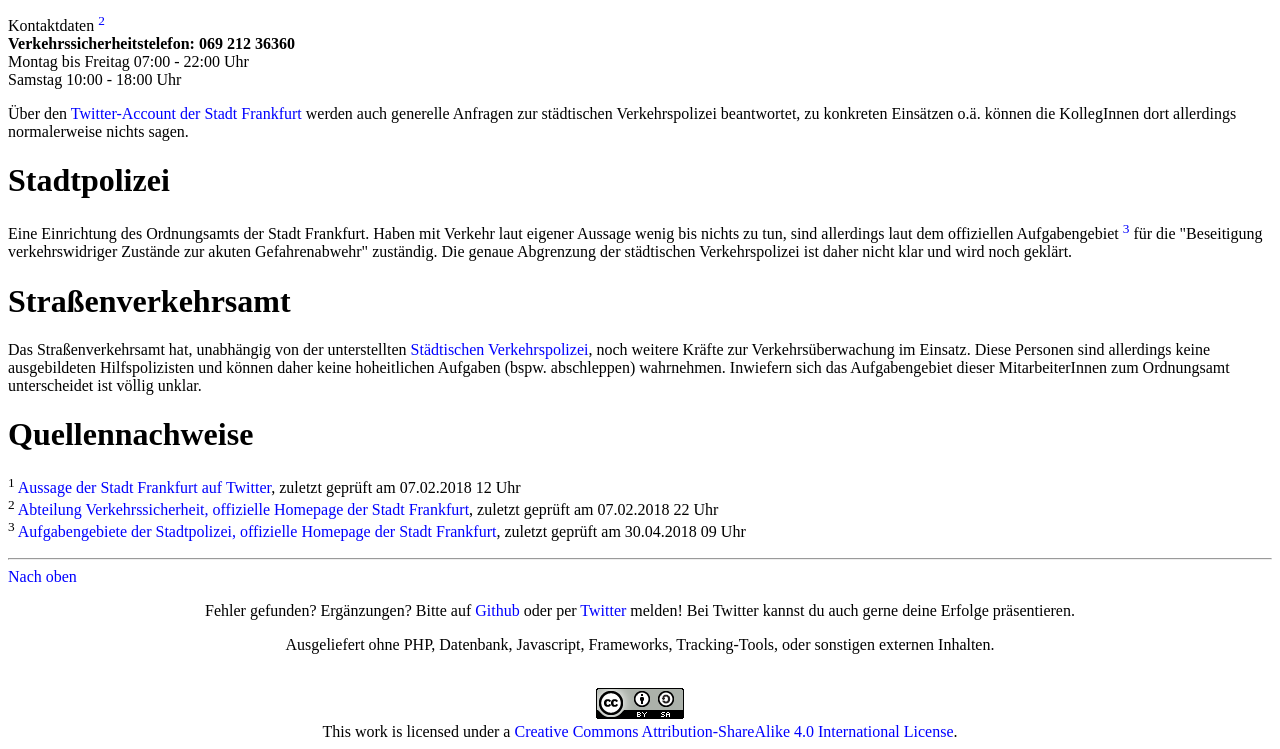
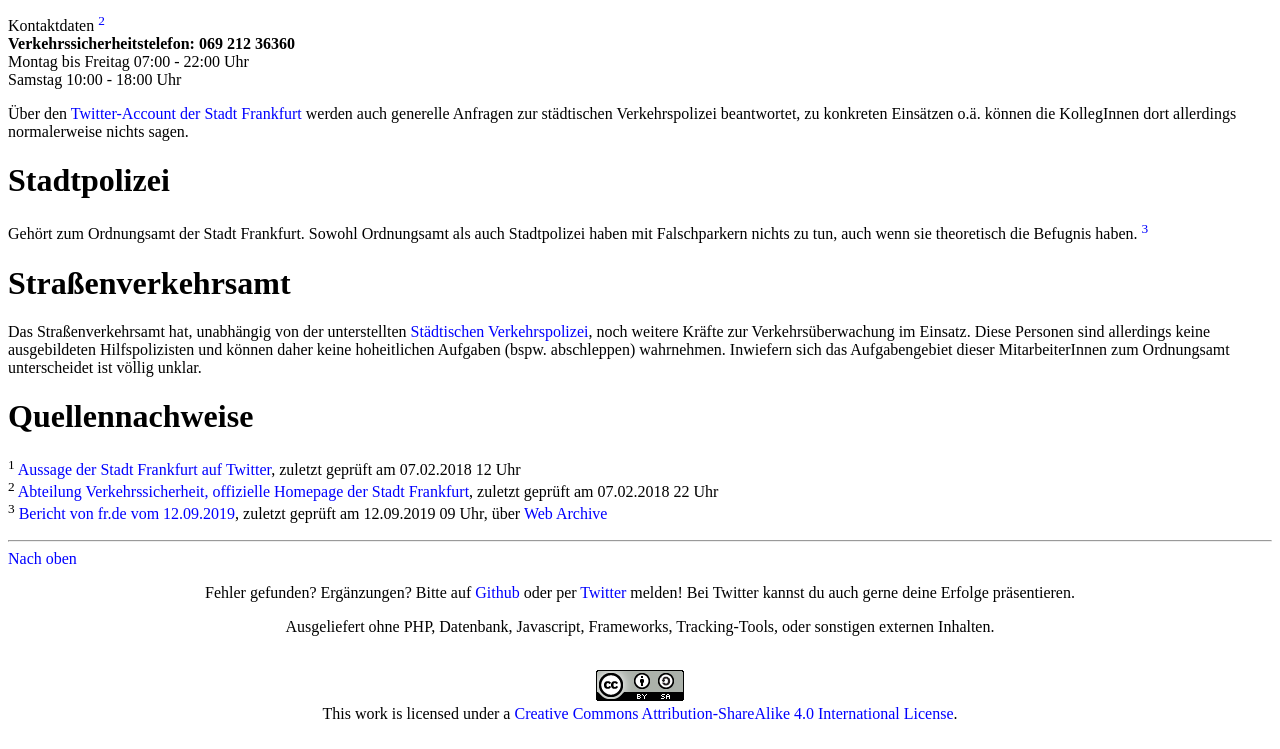
Before and after one commit to falschparkenffm/homepage, a PHP site: page /behoerden.php in a window 1280 px wide. Shown: the part 485-1234 px from the top of the page. After the commit the page ends 1204 px from the top, so only its background shows below. Run offline with PHP 8.4, Linux system fonts and the light colour scheme.

Commit message:
Konkretisiere Aufgaben der Stadtpolizei/Ordnungsamt

```diff
--- a/behoerden.php
+++ b/behoerden.php
@@ -29,7 +29,7 @@ Samstag	10:00 - 18:00 Uhr
 </p>
 
 <h1 id="stadtpolizei">Stadtpolizei</h1>
-Eine Einrichtung des Ordnungsamts der Stadt Frankfurt. Haben mit Verkehr laut eigener Aussage wenig bis nichts zu tun, sind allerdings laut dem offiziellen Aufgabengebiet <a href="#quellen_3"><sup>3</sup></a> f&uuml;r die "Beseitigung verkehrswidriger Zust&auml;nde zur akuten Gefahrenabwehr" zust&auml;ndig. Die genaue Abgrenzung der st&auml;dtischen Verkehrspolizei ist daher nicht klar und wird noch gekl&auml;rt.
+<p>Geh&ouml;rt zum Ordnungsamt der Stadt Frankfurt. Sowohl Ordnungsamt als auch Stadtpolizei haben mit Falschparkern nichts zu tun, auch wenn sie theoretisch die Befugnis haben. <a href="#quellen_3"><sup>3</sup></a></p>
 
 <h1 id="strassenverkehrsamt">Stra&szlig;enverkehrsamt</h1>
 Das Stra&szlig;enverkehrsamt hat, unabh&auml;ngig von der unterstellten <a href="#staedtische_verkehrspolizei">St&auml;dtischen Verkehrspolizei</a>, noch weitere Kr&auml;fte zur Verkehrs&uuml;berwachung im Einsatz. Diese Personen sind allerdings keine ausgebildeten Hilfspolizisten und k&ouml;nnen daher keine hoheitlichen Aufgaben (bspw. abschleppen) wahrnehmen. Inwiefern sich das Aufgabengebiet dieser MitarbeiterInnen zum Ordnungsamt unterscheidet ist v&ouml;llig unklar.
@@ -39,6 +39,6 @@ Das Stra&szlig;enverkehrsamt hat, unabh&auml;ngig von der unterstellten <a href=
 <br>
 <sup id="quellen_2">2</sup> <a href="https://www.frankfurt.de/sixcms/detail.php?id=1945632&_ffmpar[_id_inhalt]=1945525" target="_blank" rel="noopener">Abteilung Verkehrssicherheit, offizielle Homepage der Stadt Frankfurt</a>, zuletzt gepr&uuml;ft am 07.02.2018 22 Uhr
 <br>
-<sup id="quellen_3">3</sup> <a href="https://www.frankfurt.de/sixcms/detail.php?id=2948&_ffmpar[_id_inhalt]=6734657" target="_blank" rel="noopener">Aufgabengebiete der Stadtpolizei, offizielle Homepage der Stadt Frankfurt</a>, zuletzt gepr&uuml;ft am 30.04.2018 09 Uhr
+<sup id="quellen_3">3</sup> <a href="https://www.fr.de/frankfurt/hoechst-ort904325/hoechst-respektlose-stadtpolizei-12994244.html" target="_blank" rel="noopener">Bericht von fr.de vom 12.09.2019</a>, zuletzt gepr&uuml;ft am 12.09.2019 09 Uhr, &uuml;ber <a href="https://web.archive.org/web/*/https://www.fr.de/frankfurt/hoechst-ort904325/hoechst-respektlose-stadtpolizei-12994244.html">Web Archive</a>
 
 <?php include ("footer.html"); ?>
```
